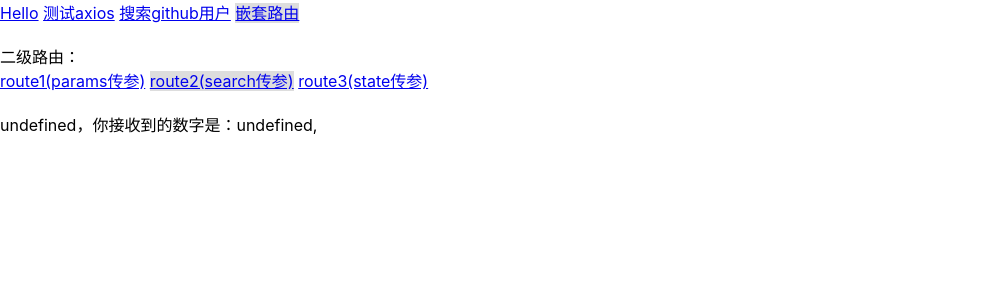
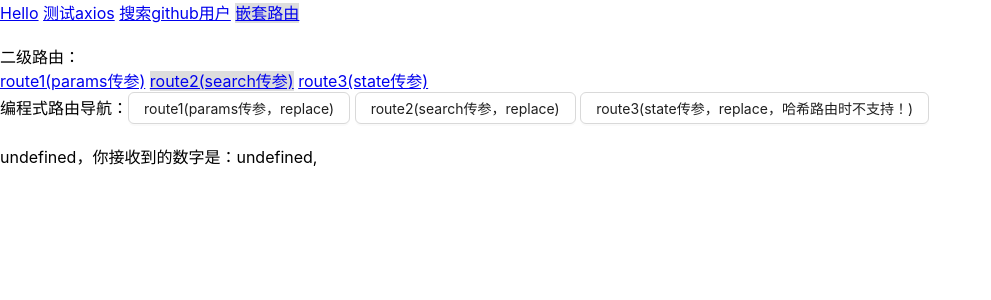
Before and after one commit to Shenhaoyi/learn-react, a React (Create React App) app: page /#/nested-routes/route2 in a window 1280 px wide. Shown: the top 300 px of the page, without its empty margins (0-991 px from the left). Built offline with nearby package versions, Linux system fonts and the light colour scheme.

Commit message:
使用api跳转路由

```diff
--- a/src/pages/NestedRoutes/index.jsx
+++ b/src/pages/NestedRoutes/index.jsx
@@ -4,11 +4,24 @@ import { Switch, Route, Redirect } from 'react-router-dom';
 import Route1 from './Route1';
 import Route2 from './Route2';
 import Route3 from './Route3';
+import { Button } from 'antd';
 
 const number = Math.random();
 const name = 'shen';
 
 export default class NestedRoutes extends Component {
+  routeChange = (params) => {
+    return () => {
+      const { replace = true, path, state = null } = params;
+      console.log('shen log: ', { state });
+      const { history } = this.props;
+      if (replace) {
+        history.replace(path, state);
+      } else {
+        history.push(path, state);
+      }
+    };
+  };
   render() {
     return (
       <>
@@ -36,6 +49,36 @@ export default class NestedRoutes extends Component {
             route3(state传参)
           </MyNavLink>
         </div>
+        <div>
+          编程式路由导航：
+          <Button
+            onClick={this.routeChange({
+              path: `/nested-routes/route1/${number}/${name}`,
+            })}
+          >
+            route1(params传参，replace)
+          </Button>
+          &nbsp;
+          <Button
+            onClick={this.routeChange({
+              path: `/nested-routes/route2/?number=${number}&name=${name}`,
+            })}
+          >
+            route2(search传参，replace)
+          </Button>
+          &nbsp;
+          <Button
+            onClick={this.routeChange({
+              path: '/nested-routes/route3',
+              state: {
+                number,
+                name,
+              },
+            })}
+          >
+            route3(state传参，replace，哈希路由时不支持！)
+          </Button>
+        </div>
         <br />
         <Switch>
           <Route
```
